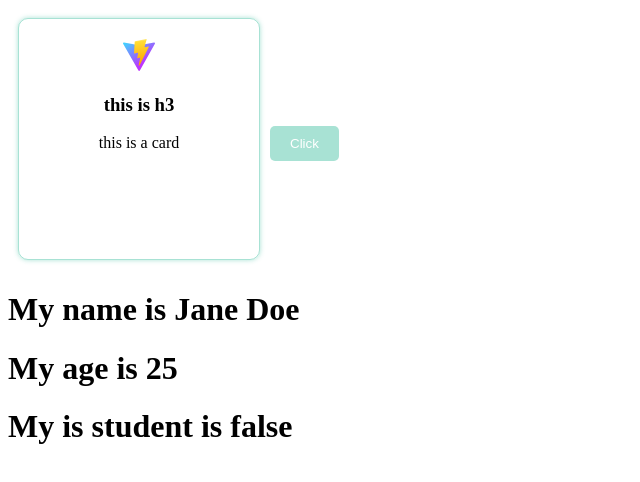
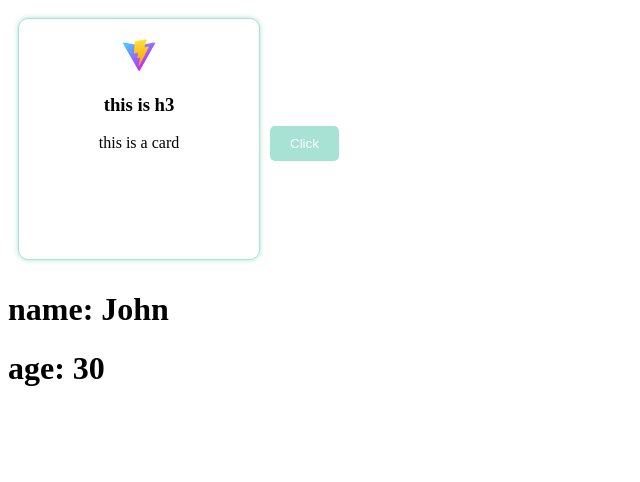
Before and after one commit to tarunrk2002/react_project_1, a React (Vite) app in the folder mt-react-app/: page / in a window 1280 px wide. Shown: the top 482 px of the page, without its empty margins (0-640 px from the left). Built offline with nearby package versions, Linux system fonts and the light colour scheme.

Commit message:
varibale problem solved

```diff
--- a/mt-react-app/index.html
+++ b/mt-react-app/index.html
@@ -4,7 +4,7 @@
     <meta charset="UTF-8" />
     <link rel="icon" type="image/svg+xml" href="/vite.svg" />
     <meta name="viewport" content="width=device-width, initial-scale=1.0" />
-    <title>Vite + React</title>
+    <title>React project</title>
   </head>
   <body>
     <div id="root"></div>
--- a/mt-react-app/src/App.jsx
+++ b/mt-react-app/src/App.jsx
@@ -1,6 +1,7 @@
-import Student from './Students.jsx';
+
 import Card from './Card.jsx'
 import Button from './Button.jsx'
+import Prop from './Prop.jsx';
 
 function App() {
   return(
@@ -9,8 +10,10 @@ function App() {
 
    <Card/>
    <Button/>
+   <Prop name="John" age={30}/>
 
-   <Student name="Jane Doe" age={25} isstudent={false}></Student>
+
+
 
 
     </>
--- a/mt-react-app/src/Card.jsx
+++ b/mt-react-app/src/Card.jsx
@@ -2,7 +2,7 @@ function Card(){
    return(
     <>
     <div className="small_card">
-        <img src="public/vite.svg" alt="just a picture" />
+        <img src="/vite.svg" alt="just a picture" />
         <h3>this is h3</h3>
         <p>this is a card</p>
         </div>
--- /dev/null
+++ b/mt-react-app/src/Prop.jsx
@@ -0,0 +1,15 @@
+function Prop(prop) {
+
+
+    let name = prop.name;
+    let age = prop.age;
+
+    return (
+        <div>
+            <h1>name: {name}</h1>
+            <h1>age: {age}</h1>
+        </div>
+    );
+}
+
+export default Prop
--- a/mt-react-app/src/Students.jsx
+++ /dev/null
@@ -1,12 +0,0 @@
-function Student(abc){
-    return(
-        <div>
-            <h1>My name is {abc.name}</h1>
-            <h1>My age is {abc.age}</h1>
-            <h1>My is student is {abc.isstudent ? "true" : "false"}</h1>
-        </div>
-    );
-
-}
-
-export default Student
--- a/mt-react-app/src/index.css
+++ b/mt-react-app/src/index.css
@@ -25,5 +25,13 @@
   border-radius: 5px;
   padding: 10px 20px;
   cursor: pointer;
+  transition: all 0.3s ease-out;
 
 }
+
+
+.button:hover{
+  background-color: rgba(10, 194, 165, 0.475);
+  transform: scale(1.05);
+  transition: all 0.3s ease-in-out;
+}
```
